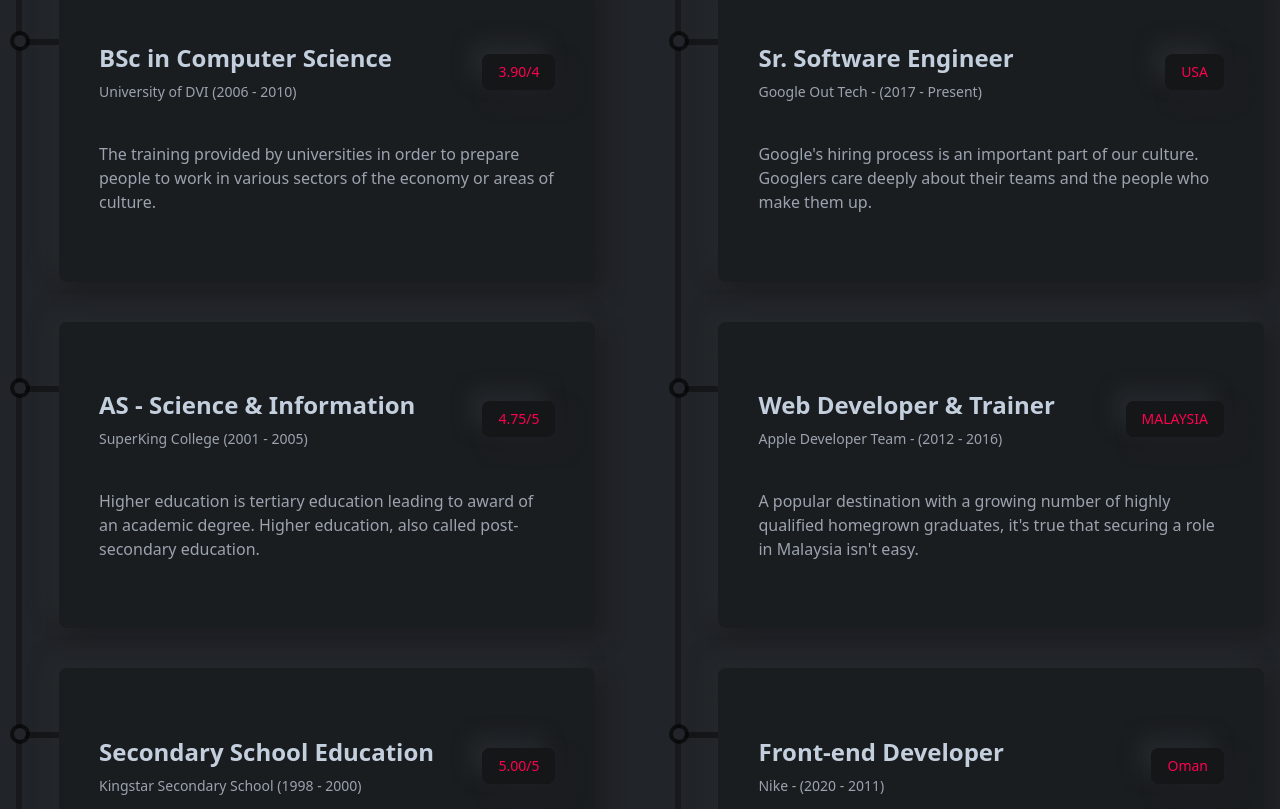
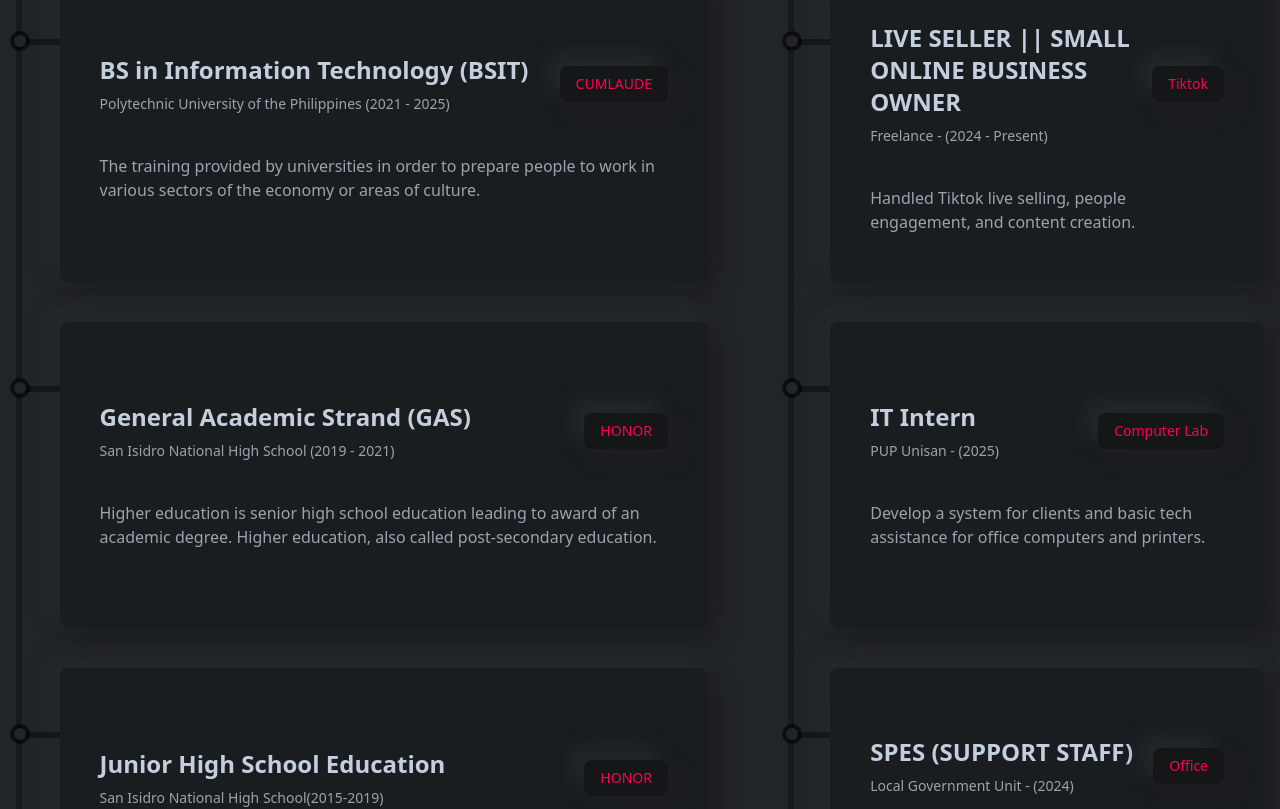
Before and after one commit to MELTHEGREAT/mel-portfolio, a React (Create React App) app: page / in a window 1280 px wide. Shown: the part 3800-4609 px from the top of the page. Built offline with nearby package versions, Linux system fonts and the light colour scheme.

Commit message:
Update Education.js in Laptop

```diff
--- a/src/components/resume/Education.js
+++ b/src/components/resume/Education.js
@@ -12,27 +12,27 @@ const Education = () => {
       {/* part one */}
       <div>
         <div className="py-6 lgl:py-12 font-titleFont flex flex-col gap-4">
-          <p className="text-sm text-designColor tracking-[4px]">1998 - 2010</p>
+          <p className="text-sm text-designColor tracking-[4px]">2021 - 2025</p>
           <h2 className="text-3xl md:text-4xl font-bold">Education Quality</h2>
         </div>
         <div className="mt-6 lgl:mt-14 w-full h-[1000px] border-l-[6px] border-l-black border-opacity-30 flex flex-col gap-10">
           <ResumeCard
-            title="BSc in Computer Science"
-            subTitle="University of DVI (2006 - 2010)"
-            result="3.90/4"
+            title="BS in Information Technology (BSIT)"
+            subTitle="Polytechnic University of the Philippines  (2021 - 2025)"
+            result="CUMLAUDE"
             des="The training provided by universities in order to prepare people to work in various sectors of the economy or areas of culture."
           />
           <ResumeCard
-            title="AS - Science & Information"
-            subTitle="SuperKing College (2001 - 2005)"
-            result="4.75/5"
-            des="Higher education is tertiary education leading to award of an academic degree. Higher education, also called post-secondary education."
+            title="General Academic Strand (GAS)"
+            subTitle="San Isidro National High School (2019 - 2021)"
+            result="HONOR"
+            des="Higher education is senior high school education leading to award of an academic degree. Higher education, also called post-secondary education."
           />
           <ResumeCard
-            title="Secondary School Education"
-            subTitle="Kingstar Secondary School (1998 - 2000)"
-            result="5.00/5"
-            des="Secondary education or post-primary education covers two phases on the International Standard Classification of Education scale."
+            title="Junior High School Education"
+            subTitle="San Isidro National High School(2015-2019)"
+            result="HONOR"
+            des="Secondary education or junior high school education covers two phases on the International Standard Classification of Education scale."
           />
         </div>
       </div>
@@ -45,22 +45,22 @@ const Education = () => {
         </div>
         <div className="mt-6 lgl:mt-14 w-full h-[1000px] border-l-[6px] border-l-black border-opacity-30 flex flex-col gap-10">
           <ResumeCard
-            title="Sr. Software Engineer"
-            subTitle="Google Out Tech - (2017 - Present)"
-            result="USA"
-            des="Google's hiring process is an important part of our culture. Googlers care deeply about their teams and the people who make them up."
+            title="LIVE SELLER || SMALL ONLINE BUSINESS OWNER"
+            subTitle="Freelance - (2024 - Present)"
+            result="Tiktok"
+            des="Handled Tiktok live selling, people engagement, and content creation."
           />
           <ResumeCard
-            title="Web Developer & Trainer"
-            subTitle="Apple Developer Team - (2012 - 2016)"
-            result="MALAYSIA"
-            des="A popular destination with a growing number of highly qualified homegrown graduates, it's true that securing a role in Malaysia isn't easy."
+            title="IT Intern"
+            subTitle="PUP Unisan - (2025)"
+            result="Computer Lab"
+            des="Develop a system for clients and basic tech assistance for office computers and printers."
           />
           <ResumeCard
-            title="Front-end Developer"
-            subTitle="Nike - (2020 - 2011)"
-            result="Oman"
-            des="The Oman economy has grown strongly over recent years, having transformed itself from a producer and innovation-based economy."
+            title="SPES (SUPPORT STAFF)"
+            subTitle="Local Government Unit - (2024)"
+            result="Office"
+            des="Organized records and reports using Microsoft Excel and basic tech assistance for departments."
           />
         </div>
       </div>
```
